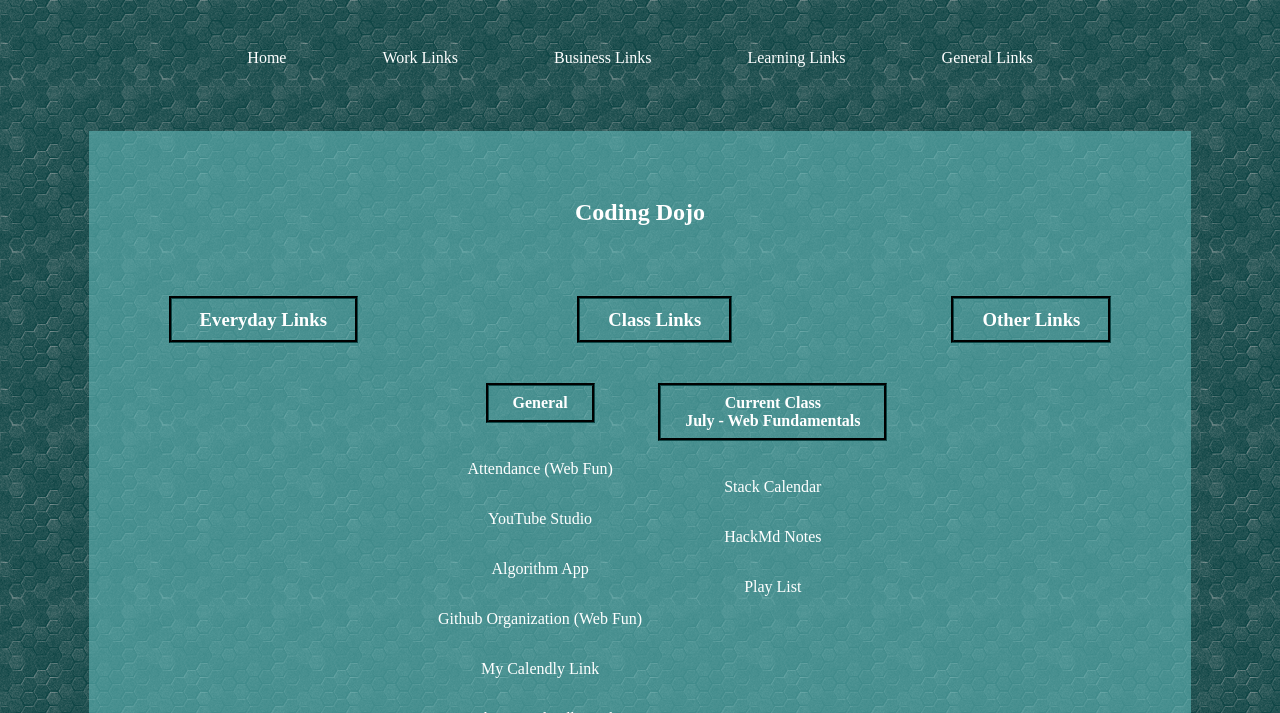
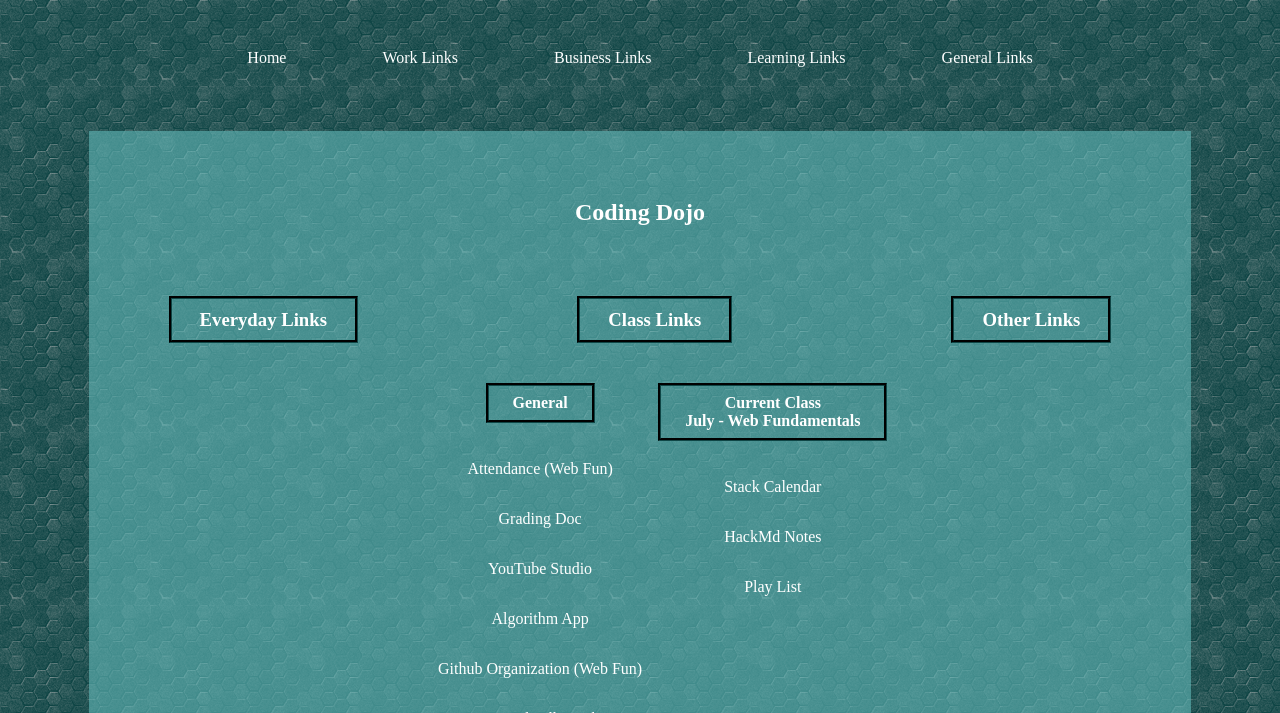
Before and after one commit to dojo24/homePage, a plain HTML site: page work.html in a window 1280 px wide. Both pictures are taken after a click on the element "Class Links". Shown: the part 87-800 px from the top of the page. Drawn offline with nearby package versions, Linux system fonts and the light colour scheme.

Commit message:
added link

```diff
--- a/work.html
+++ b/work.html
@@ -54,6 +54,7 @@
                         <h4>General</h4>
                         <div class='nav'>
                             <a href='https://docs.google.com/spreadsheets/d/126U8vp2ZO2nKYdBS7nuf23x2MPY5iTHizowEQDzpkTo/edit#gid=16097096' target="_blank">Attendance (Web Fun)</a>
+                            <a href='https://docs.google.com/spreadsheets/d/1prr2NZj1QnrXd0-O64rcMiblNkUYfNGiqjg5meJ3b2I/edit?usp=sharing' target="_blank">Grading Doc</a>
                             <a href='https://studio.youtube.com/channel/UCdT2ZlFwPF65uYUW4qGFWfg' target="_blank">YouTube Studio</a>
                             <a href='https://algorithm.codingdojo.com/lesson' target="_blank">Algorithm App</a>
                             <a href='https://github.com/WF-InstructorMelissa' target="_blank">Github Organization (Web Fun)</a>
```
